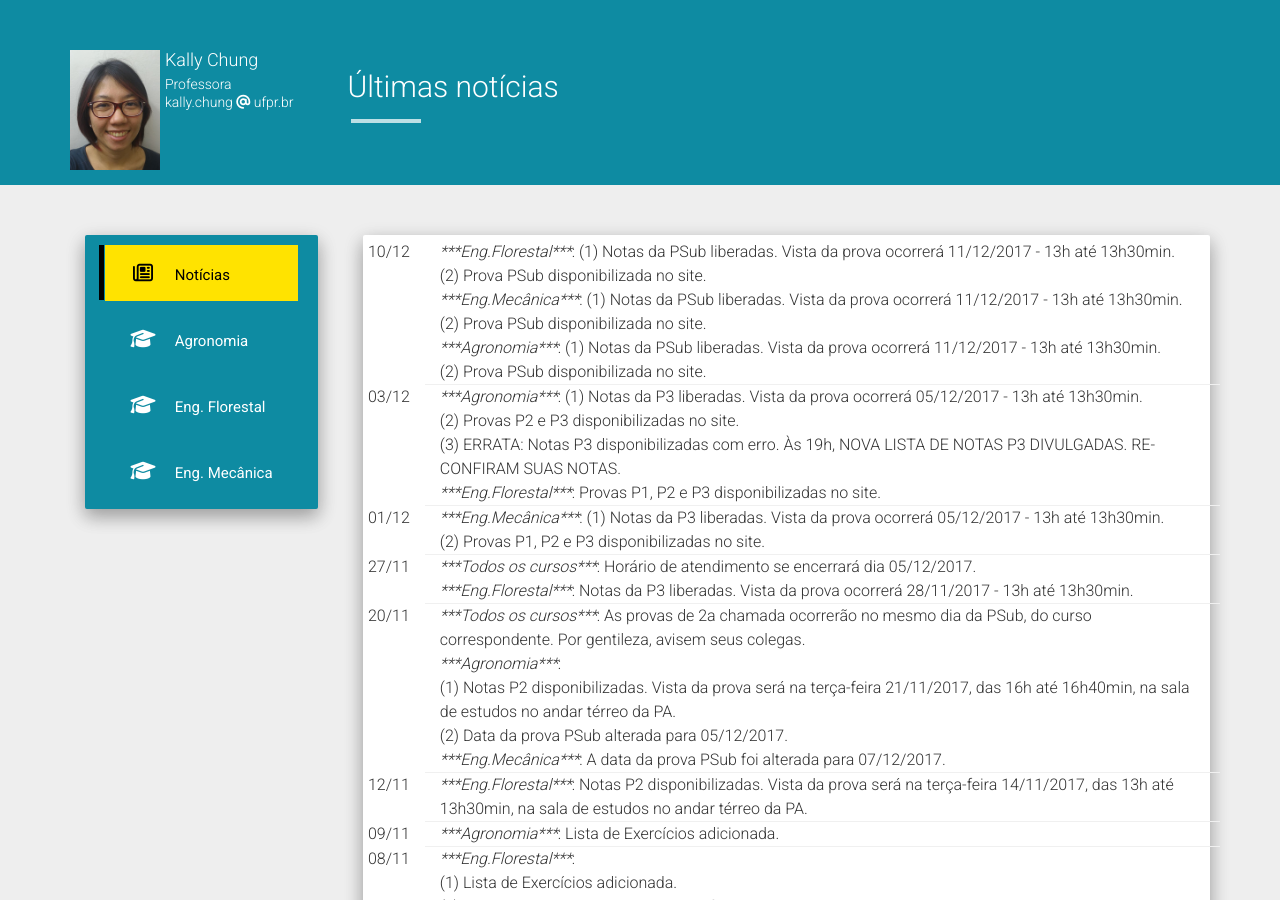
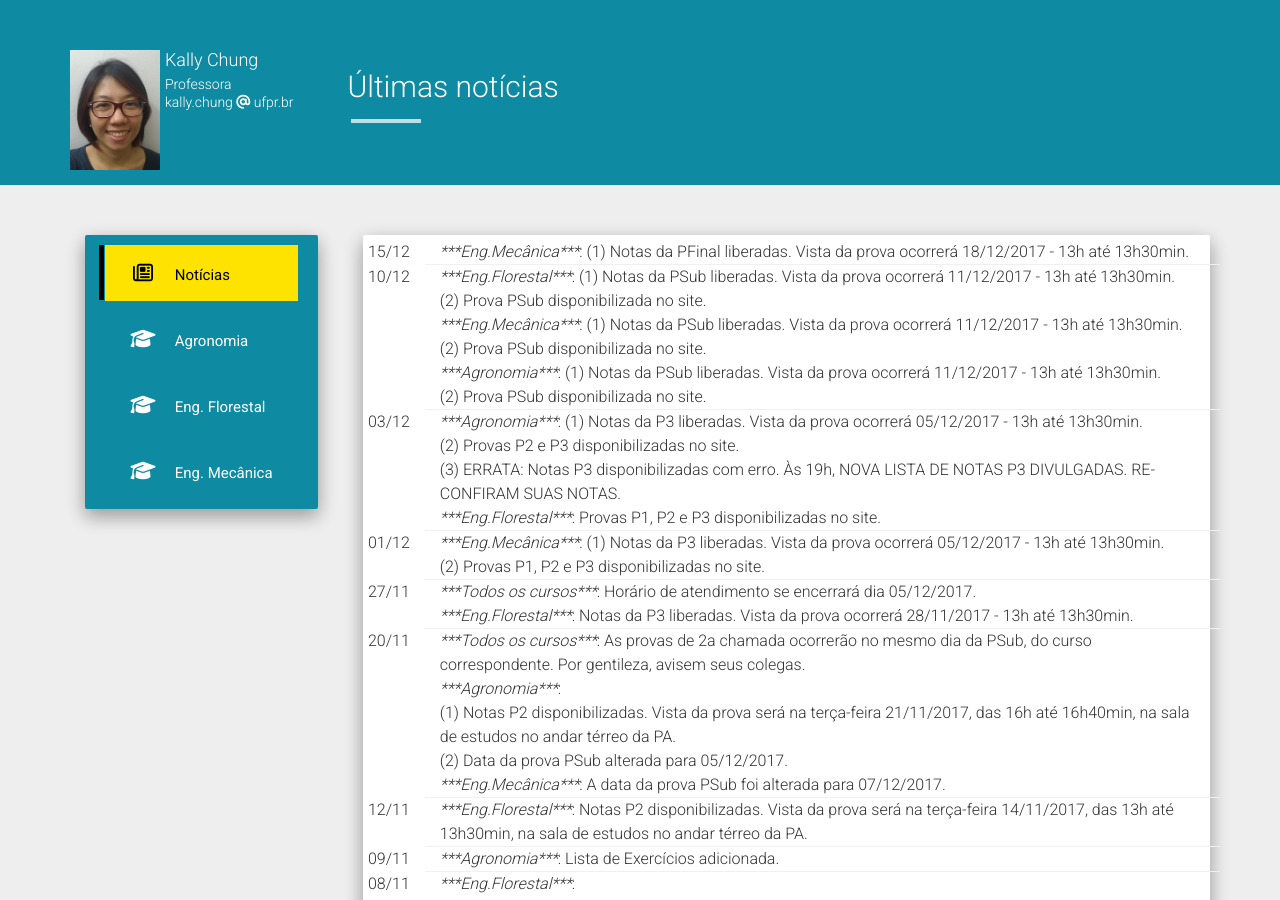
Before and after one commit to chunggnuhc/chunggnuhc.github.io, a Jekyll site: the page built from index.html, in a window 1280 px wide and 900 px high. Built offline with Jekyll 4.4.1, drawn with Linux system fonts in a browser that asks for light colours; nearby versions of some CDN libraries.

Commit message:
Update EngMec - Nota e Vista da Pfinal

```diff
--- a/_data/noticias.yml
+++ b/_data/noticias.yml
@@ -1,3 +1,5 @@
+- data: 2017-12-15
+  noticia: "<i>***Eng.Mecânica***</i>: (1) Notas da PFinal liberadas. Vista da prova ocorrerá 18/12/2017 - 13h até 13h30min."
 - data: 2017-12-10
   noticia: "<i>***Eng.Florestal***</i>: (1) Notas da PSub liberadas. Vista da prova ocorrerá 11/12/2017 - 13h até 13h30min.<br> (2) Prova PSub disponibilizada no site.<br> <i>***Eng.Mecânica***</i>: (1) Notas da PSub liberadas. Vista da prova ocorrerá 11/12/2017 - 13h até 13h30min.<br> (2) Prova PSub disponibilizada no site.<br> <i>***Agronomia***</i>: (1) Notas da PSub liberadas. Vista da prova ocorrerá 11/12/2017 - 13h até 13h30min.<br> (2) Prova PSub disponibilizada no site."
 - data: 2017-12-03
```
